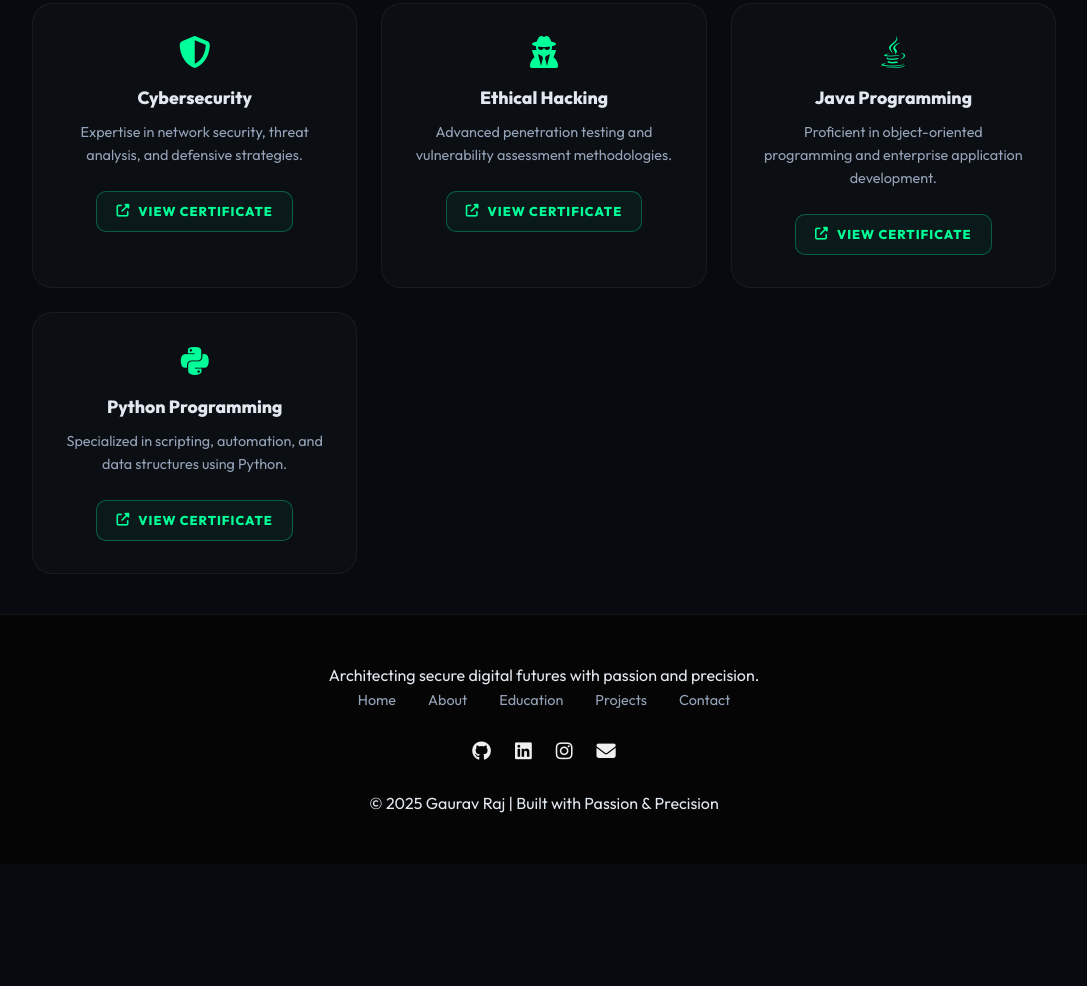
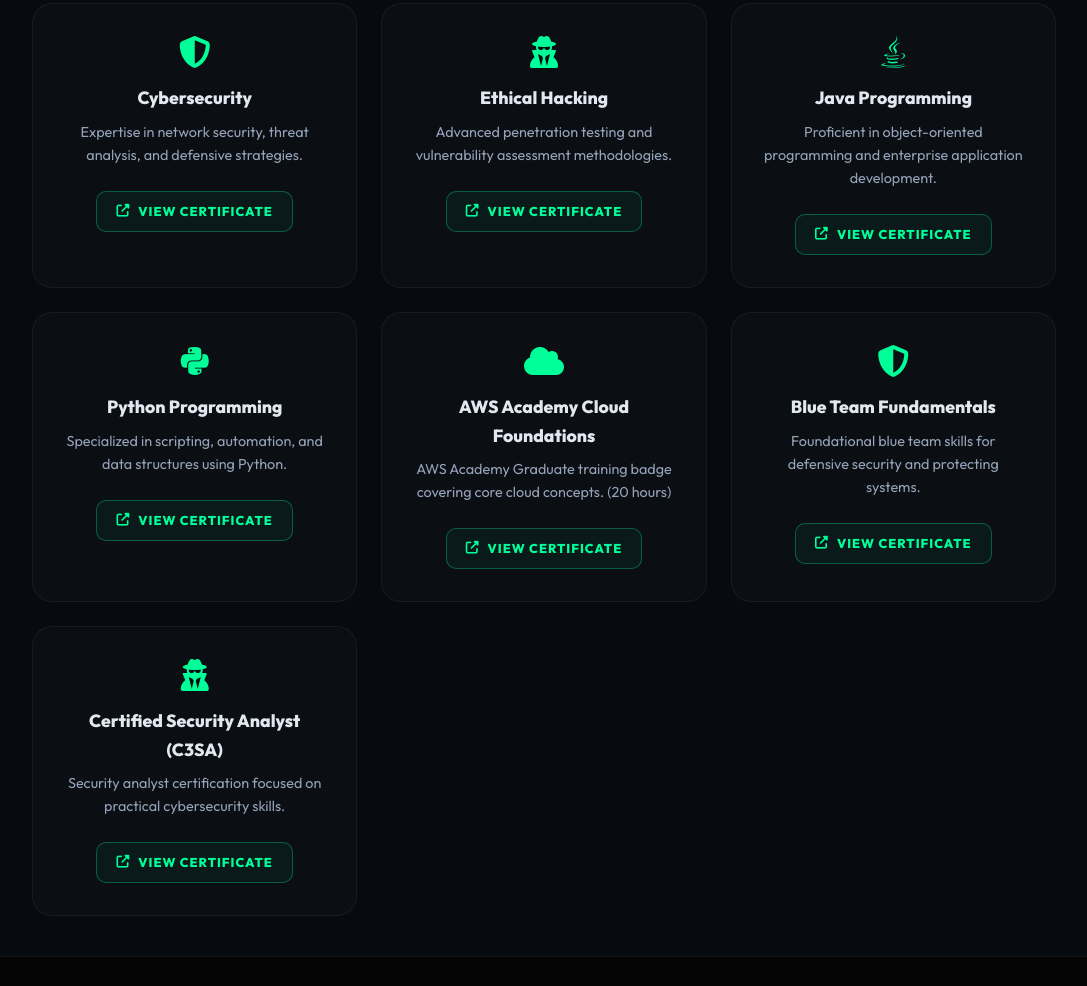
Before and after one commit to gaurav7080/portofolio, a plain HTML site: page education.html in a window 1280 px wide. Shown: the part 1034-2020 px from the top of the page, without its empty margins (96-1183 px from the left). Before the commit the page ends 1898 px from the top, so only its background shows below. Drawn offline with Linux system fonts and the light colour scheme.

Commit message:
Certificate add

```diff
--- a/education.html
+++ b/education.html
@@ -151,6 +151,30 @@
                                 <i class="fas fa-external-link-alt"></i> View Certificate
                             </a>
                         </div>
+                        <div class="cert-card">
+                            <i class="fas fa-cloud cert-icon"></i>
+                            <h4>AWS Academy Cloud Foundations</h4>
+                            <p>AWS Academy Graduate training badge covering core cloud concepts. (20 hours)</p>
+                            <a href="Cretificates/AWS_Academy_Graduate___Cloud_Foundations___Training_Badge_Badge20261121-21-qfo5vp.pdf" target="_blank" rel="noopener noreferrer" class="view-cert-btn">
+                                <i class="fas fa-external-link-alt"></i> View Certificate
+                            </a>
+                        </div>
+                        <div class="cert-card">
+                            <i class="fas fa-shield-halved cert-icon"></i>
+                            <h4>Blue Team Fundamentals</h4>
+                            <p>Foundational blue team skills for defensive security and protecting systems.</p>
+                            <a href="Cretificates/BLUE%20TEAM%20FUNDAMENTAL.pdf" target="_blank" rel="noopener noreferrer" class="view-cert-btn">
+                                <i class="fas fa-external-link-alt"></i> View Certificate
+                            </a>
+                        </div>
+                        <div class="cert-card">
+                            <i class="fas fa-user-secret cert-icon"></i>
+                            <h4>Certified Security Analyst (C3SA)</h4>
+                            <p>Security analyst certification focused on practical cybersecurity skills.</p>
+                            <a href="Cretificates/C3SA(CERTIFIED%20CSA).pdf" target="_blank" rel="noopener noreferrer" class="view-cert-btn">
+                                <i class="fas fa-external-link-alt"></i> View Certificate
+                            </a>
+                        </div>
                     </div>
                 </div>
             </div>
```
Also changed, not shown: index.html (+1 -1 lines), 3 other files.
